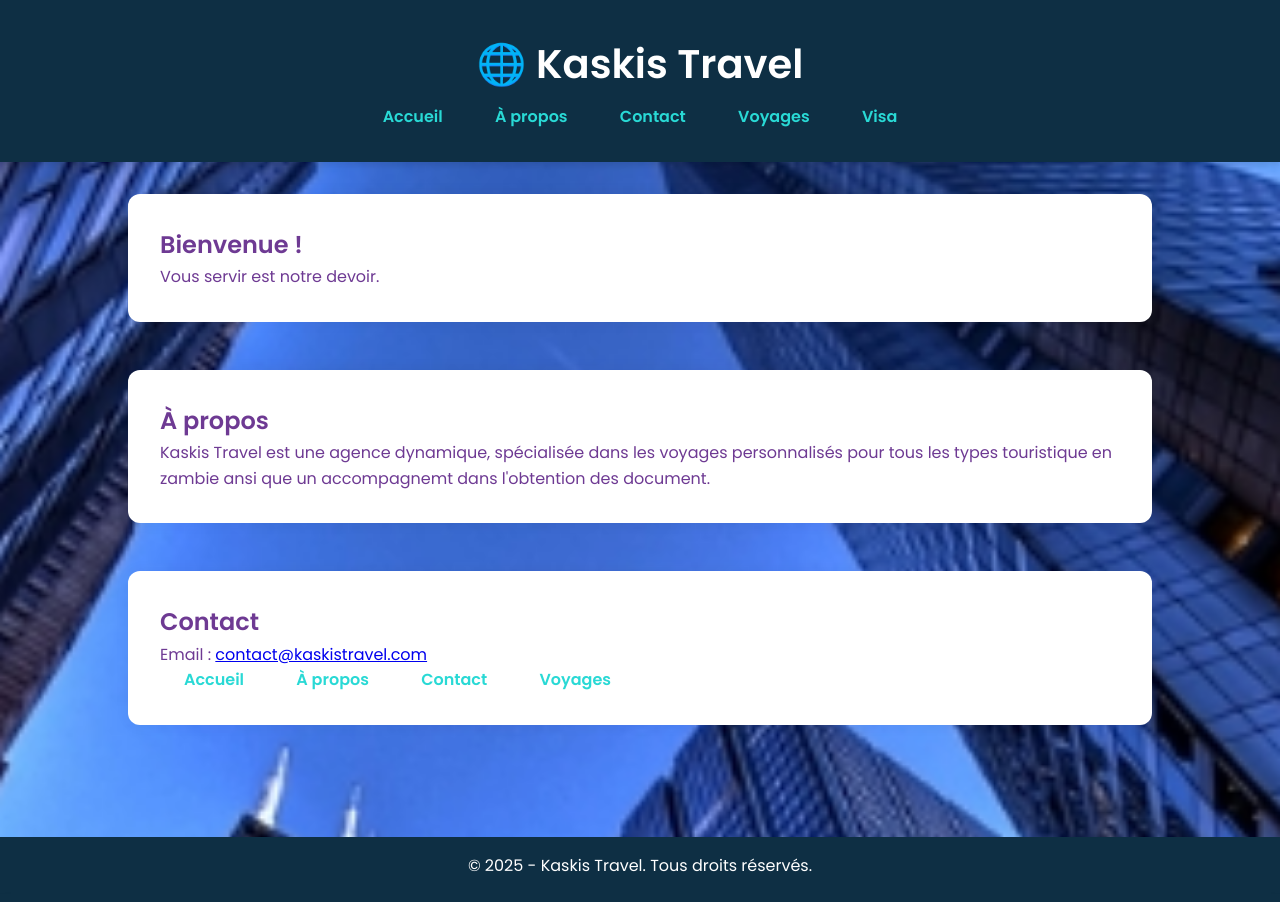
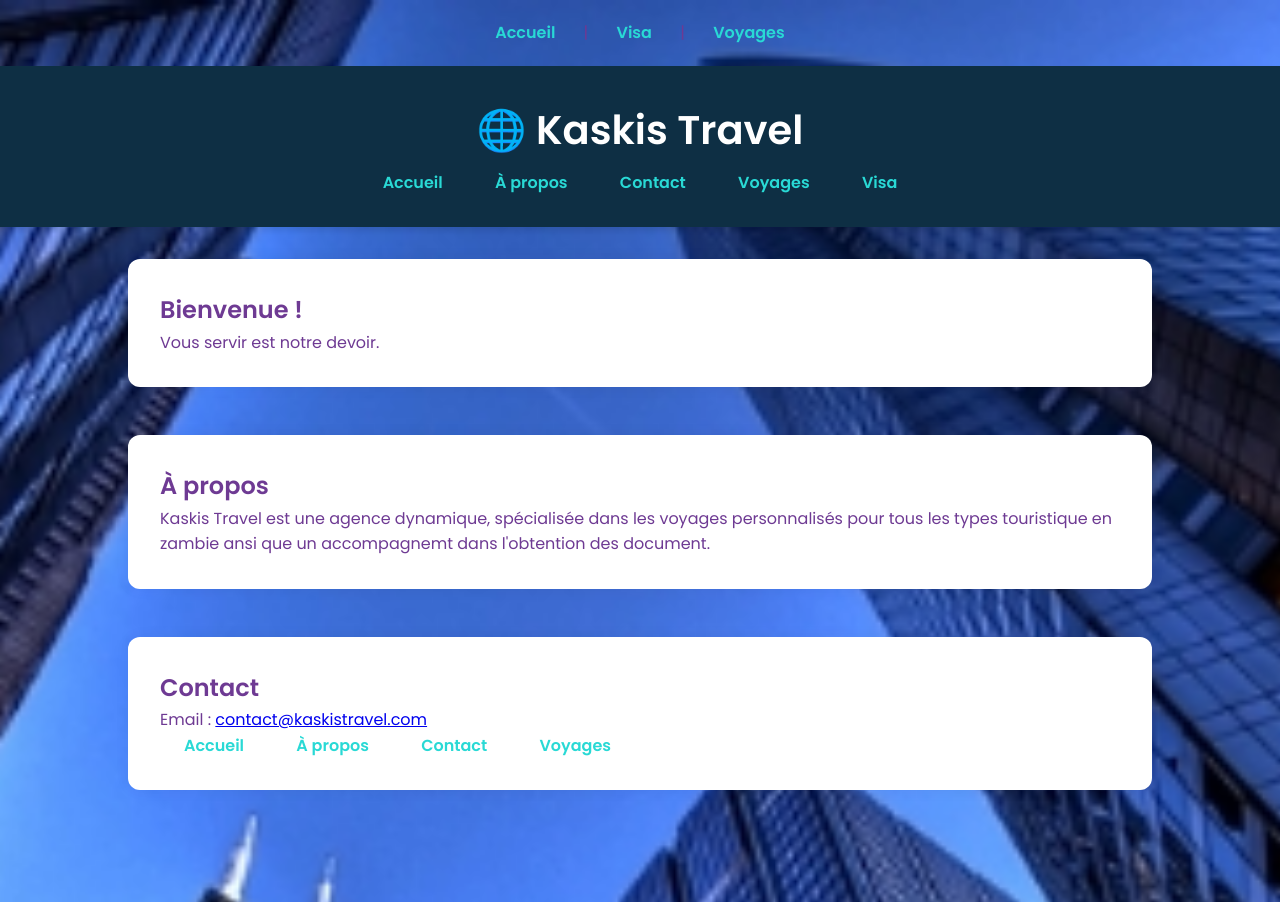
Before and after one commit to mwanamboka12/daniel-site-, a plain HTML site: page index.html in a window 1280 px wide. Shown: the top 902 px of the page. Drawn offline with Linux system fonts and the light colour scheme.

Commit message:
ajout du menu et footer a la page d accueil

```diff
--- a/index.html
+++ b/index.html
@@ -11,6 +11,11 @@
   <link rel="stylesheet" href="style.css">
 </head>
 <body>
+<nav style="text-align:center; margin: 20px;">
+  <a href="index.html">Accueil</a> |
+  <a href="visa.html">Visa</a> |
+  <a href="voyages.html">Voyages</a>
+</nav>
 
   <header>
     <h1>🌐 Kaskis Travel</h1>
@@ -109,6 +114,9 @@
   <footer>
     <p>© 2025 - Kaskis Travel. Tous droits réservés.</p>
   </footer>
+<footer style="text-align:center; padding: 20px; background-color: #f2f2f2;">
+  <p>© 2025 Kaskis Travel. Tous droits réservés.</p>
+</footer>
 
 </body>
 </html>
```
